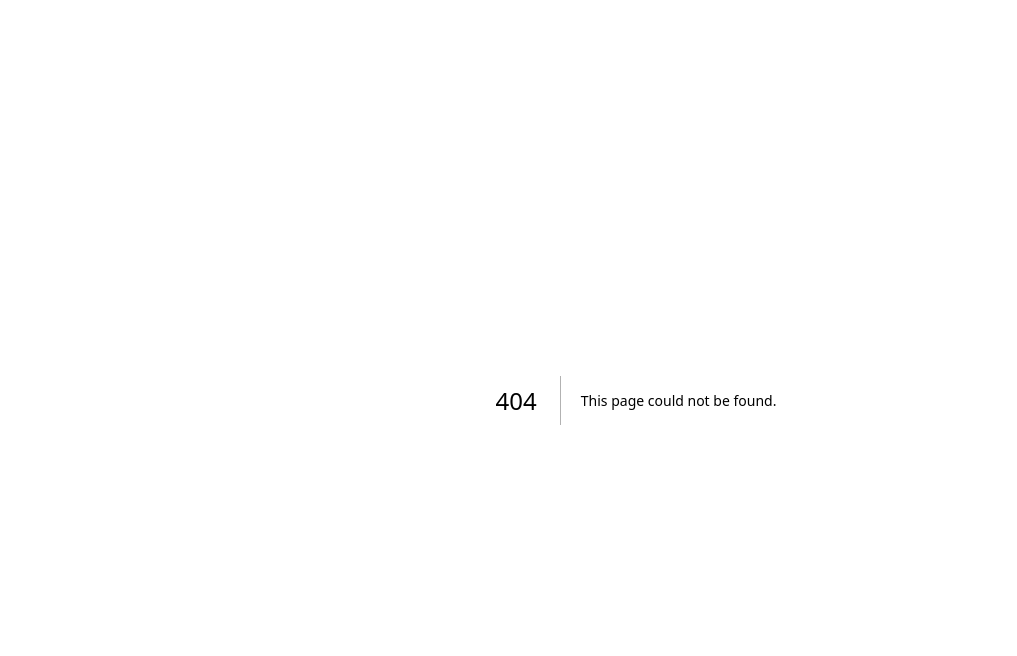
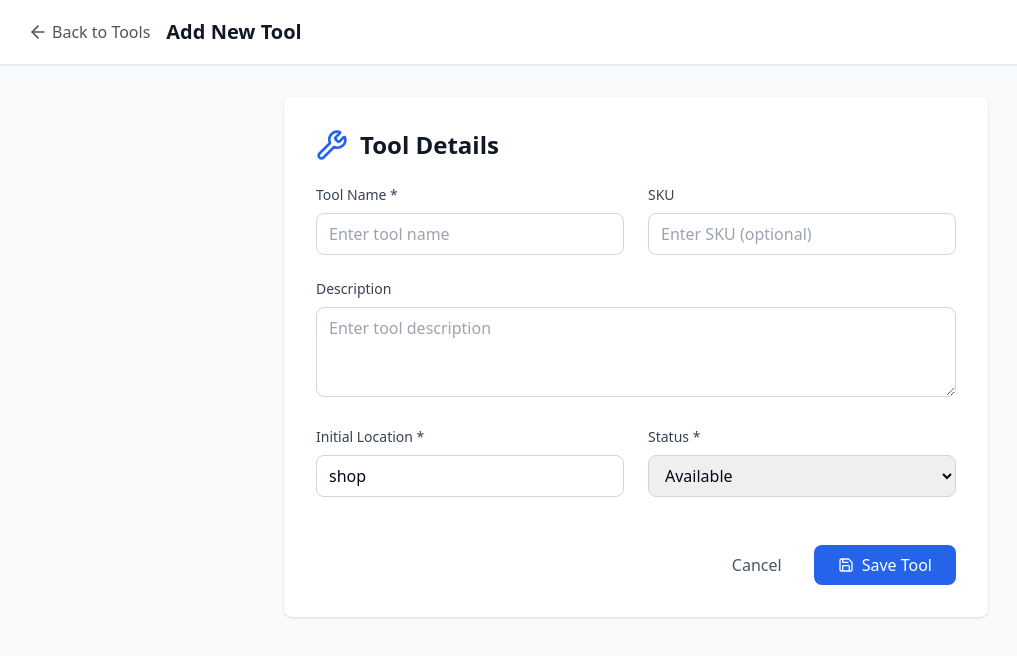
Before and after one commit to purplepainting/inventoryequipment, a Next.js app: page /tools/add in a window 1280 px wide. Before the commit this address had no page. Shown: the top 656 px of the page, without its empty margins (4-1021 px from the left). Built offline with nearby package versions, Linux system fonts and the light colour scheme; no server answers.

Commit message:
feat: Add missing tool creation page
- Create /tools/add page for adding new tools
- Form includes name, SKU, description, location, and status
- Proper validation and error handling
- Fixes 404 error when trying to add tools

```diff
--- /dev/null
+++ b/src/app/tools/add/page.tsx
@@ -0,0 +1,183 @@
+'use client'
+
+import { useState } from 'react'
+import { supabase } from '@/lib/supabase'
+import { useRouter } from 'next/navigation'
+import Link from 'next/link'
+import { ArrowLeft, Wrench, Save } from 'lucide-react'
+
+export default function AddToolPage() {
+  const [loading, setLoading] = useState(false)
+  const [formData, setFormData] = useState({
+    name: '',
+    sku: '',
+    description: '',
+    location: 'shop',
+    status: 'available' as 'available' | 'in_use' | 'maintenance'
+  })
+  const router = useRouter()
+
+  const handleSubmit = async (e: React.FormEvent) => {
+    e.preventDefault()
+    setLoading(true)
+
+    try {
+      const { error } = await supabase
+        .from('tools')
+        .insert([formData])
+
+      if (error) throw error
+
+      router.push('/tools')
+    } catch (error: any) {
+      console.error('Error adding tool:', error)
+      alert('Error adding tool: ' + error.message)
+    } finally {
+      setLoading(false)
+    }
+  }
+
+  const handleChange = (e: React.ChangeEvent<HTMLInputElement | HTMLTextAreaElement | HTMLSelectElement>) => {
+    const { name, value } = e.target
+    setFormData(prev => ({
+      ...prev,
+      [name]: value
+    }))
+  }
+
+  return (
+    <div className="min-h-screen bg-gray-50">
+      {/* Header */}
+      <header className="bg-white shadow-sm border-b">
+        <div className="max-w-7xl mx-auto px-4 sm:px-6 lg:px-8">
+          <div className="flex justify-between items-center h-16">
+            <div className="flex items-center">
+              <Link
+                href="/tools"
+                className="flex items-center text-gray-600 hover:text-gray-800 mr-4"
+              >
+                <ArrowLeft className="w-5 h-5 mr-1" />
+                Back to Tools
+              </Link>
+              <h1 className="text-xl font-semibold text-gray-900">
+                Add New Tool
+              </h1>
+            </div>
+          </div>
+        </div>
+      </header>
+
+      <div className="max-w-3xl mx-auto px-4 sm:px-6 lg:px-8 py-8">
+        <div className="bg-white rounded-lg shadow p-8">
+          <div className="flex items-center mb-6">
+            <Wrench className="w-8 h-8 text-blue-600 mr-3" />
+            <h2 className="text-2xl font-bold text-gray-900">Tool Details</h2>
+          </div>
+
+          <form onSubmit={handleSubmit} className="space-y-6">
+            <div className="grid md:grid-cols-2 gap-6">
+              <div>
+                <label htmlFor="name" className="block text-sm font-medium text-gray-700 mb-2">
+                  Tool Name *
+                </label>
+                <input
+                  type="text"
+                  id="name"
+                  name="name"
+                  value={formData.name}
+                  onChange={handleChange}
+                  className="w-full px-3 py-2 border border-gray-300 rounded-lg focus:ring-2 focus:ring-blue-500 focus:border-transparent"
+                  placeholder="Enter tool name"
+                  required
+                />
+              </div>
+
+              <div>
+                <label htmlFor="sku" className="block text-sm font-medium text-gray-700 mb-2">
+                  SKU
+                </label>
+                <input
+                  type="text"
+                  id="sku"
+                  name="sku"
+                  value={formData.sku}
+                  onChange={handleChange}
+                  className="w-full px-3 py-2 border border-gray-300 rounded-lg focus:ring-2 focus:ring-blue-500 focus:border-transparent"
+                  placeholder="Enter SKU (optional)"
+                />
+              </div>
+            </div>
+
+            <div>
+              <label htmlFor="description" className="block text-sm font-medium text-gray-700 mb-2">
+                Description
+              </label>
+              <textarea
+                id="description"
+                name="description"
+                value={formData.description}
+                onChange={handleChange}
+                rows={3}
+                className="w-full px-3 py-2 border border-gray-300 rounded-lg focus:ring-2 focus:ring-blue-500 focus:border-transparent"
+                placeholder="Enter tool description"
+              />
+            </div>
+
+            <div className="grid md:grid-cols-2 gap-6">
+              <div>
+                <label htmlFor="location" className="block text-sm font-medium text-gray-700 mb-2">
+                  Initial Location *
+                </label>
+                <input
+                  type="text"
+                  id="location"
+                  name="location"
+                  value={formData.location}
+                  onChange={handleChange}
+                  className="w-full px-3 py-2 border border-gray-300 rounded-lg focus:ring-2 focus:ring-blue-500 focus:border-transparent"
+                  placeholder="Enter location (e.g., shop, project name)"
+                  required
+                />
+              </div>
+
+              <div>
+                <label htmlFor="status" className="block text-sm font-medium text-gray-700 mb-2">
+                  Status *
+                </label>
+                <select
+                  id="status"
+                  name="status"
+                  value={formData.status}
+                  onChange={handleChange}
+                  className="w-full px-3 py-2 border border-gray-300 rounded-lg focus:ring-2 focus:ring-blue-500 focus:border-transparent"
+                  required
+                >
+                  <option value="available">Available</option>
+                  <option value="in_use">In Use</option>
+                  <option value="maintenance">Maintenance</option>
+                </select>
+              </div>
+            </div>
+
+            <div className="flex items-center justify-end space-x-4 pt-6">
+              <Link
+                href="/tools"
+                className="px-4 py-2 text-gray-600 hover:text-gray-800"
+              >
+                Cancel
+              </Link>
+              <button
+                type="submit"
+                disabled={loading}
+                className="bg-blue-600 text-white px-6 py-2 rounded-lg hover:bg-blue-700 focus:ring-2 focus:ring-blue-500 focus:ring-offset-2 transition-colors disabled:opacity-50 disabled:cursor-not-allowed flex items-center"
+              >
+                <Save className="w-4 h-4 mr-2" />
+                {loading ? 'Saving...' : 'Save Tool'}
+              </button>
+            </div>
+          </form>
+        </div>
+      </div>
+    </div>
+  )
+}
```
